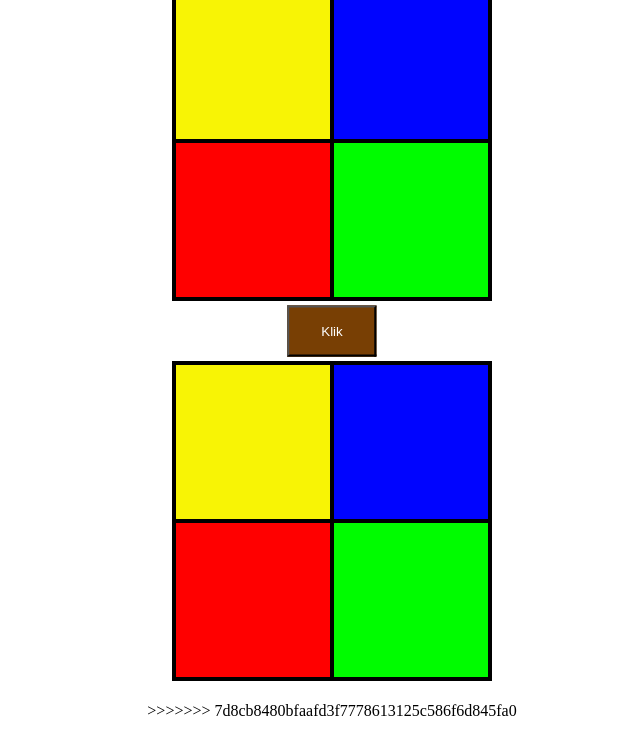
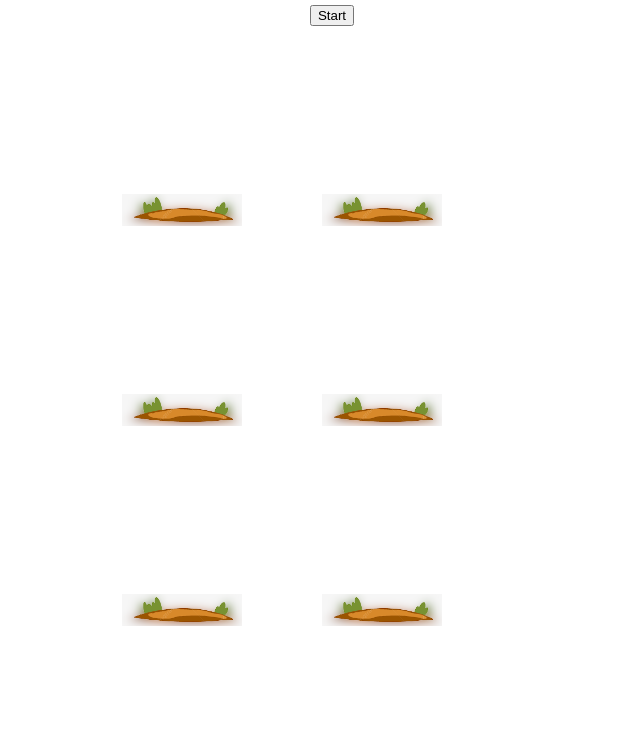
Before and after one commit to rest24/klik, a plain HTML site: page index.html in a window 1280 px wide. Shown: the part 69-800 px from the top of the page, without its empty margins (308-948 px from the left). Drawn offline with Linux system fonts and the light colour scheme.

Commit message:
menambah lagi

```diff
--- /dev/null
+++ b/css/style.css
@@ -0,0 +1,49 @@
+h1{
+    font-size: 30px;
+    text-align: center;
+    font-family: Arial;
+
+}
+
+button{
+    display: block;
+    margin: auto;
+}
+
+.container{
+    width: 450px;
+    margin: auto;
+}
+
+.taneuh{
+    width: 200px;
+    height: 200px;
+    position: relative;
+    overflow: hidden;
+    float: left;
+}
+
+.taneuh::after{
+    content: '';
+    display: block;
+    width: 150px;
+    height: 120px;
+    background: url(../img/taneuh.png) bottom center no-repeat;
+    background-size: 80%;
+    position: absolute;
+    bottom: 0;
+}
+
+.oray{
+    width: 80%;
+    height: 100%;
+    background: url(../img/oray.png) bottom center no-repeat;
+    background-size: 60%;
+    position: absolute;
+    top: 80px;
+    transition: top 0.3s;
+}
+
+.taneuh.muncul .oray{
+    top: 0;
+}
--- a/index.html
+++ b/index.html
@@ -1,177 +1,34 @@
-<<<<<<< HEAD
 <!DOCTYPE html>
 <html lang="en">
   <head>
-    <meta charset="UTF-8">
-    <meta name="viewport" content="width=device-width, initial-scale=1.0">
-    <title>Simon Berkata</title>
-    <style>
-        *{
-            margin:0;
-            box-sizing: border-box;
-        }
-
-        body{
-            height: 100vh;
-            display: grid;
-            place-items: center;
-        }
-
-        .wrapper{
-            width: 20rem;
-            height: 20rem;
-            border: 2px solid black;
-        }
-
-        .container{
-            width: 100%;
-            height: 100%;
-            display: flex;
-            flex-wrap: wrap;
-            transition: 1s;
-        }
-
-        .box{
-            width: 50%;
-            height: 50%;
-            border: 2px solid black;
-        }
-
-        #btn{
-            padding: 1rem 2rem;
-            background-color: #783f04;
-            cursor: pointer;
-            color: white;
-            position: absolute;
-            top: 50%;
-            left: 50%;
-            transform: translate(-50%,-50%);
-
-        }
-
-        .satu{
-            background-color: #f8f405;
-        }
-        .dua{
-            background-color: #0004ff;
-        }
-        .tiga{
-            background-color: #ff0000;
-        }
-        .empat{
-            background-color: #00fc00;
-        }
-
-
-    </style>
+    <meta charset="UTF-8" />
+    <meta name="viewport" content="width=device-width, initial-scale=1.0" />
+    <title>Takol Oray Kadut</title>
+    <link rel="stylesheet" href="css/style.css" />
   </head>
   <body>
-    <div class="wrapper">
+    <h1>Takol Oray Kadut</h1>
+    <button type="button" class="mulai" onclick="munculkanOray(taneuh)">Start</button>
     <div class="container">
-            <div class="box satu"></div>
-            <div class="box dua"></div>
-            <div class="box tiga"></div>
-            <div class="box empat"></div>
+      <div class="taneuh">
+        <div class="oray"></div>
       </div>
-        <button type="button" id="btn">Klik</button>
+      <div class="taneuh">
+        <div class="oray"></div>
       </div>
-    <script>
-        const btn = document.querySelector('#btn');
-        const container = document.querySelector('.container');
-        let deg = 0;
-        btn.onclick = () => {
-            deg += 90;
-            container.style.transform = 'rotate('+deg+'deg)';
-        };
-    </script>
+      <div class="taneuh">
+        <div class="oray"></div>
+      </div>
+      <div class="taneuh">
+        <div class="oray"></div>
+      </div>
+      <div class="taneuh">
+        <div class="oray"></div>
+      </div>
+      <div class="taneuh">
+        <div class="oray"></div>
+      </div>
+    </div>
+    <script src="js/script.js"></script>
   </body>
 </html>
-=======
-<!DOCTYPE html>
-<html lang="en">
-<head>
-    <meta charset="UTF-8">
-    <meta name="viewport" content="width=device-width, initial-scale=1.0">
-    <title>Cobian</title>
-    <style>
-        *{
-            margin:0;
-            box-sizing: border-box;
-        }
-
-        body{
-            height: 100vh;
-            display: grid;
-            place-items: center;
-        }
-
-        .wrapper{
-            width: 20rem;
-            height: 20rem;
-            border: 2px solid black;
-        }
-
-        .container{
-            width: 100%;
-            height: 100%;
-            display: flex;
-            flex-wrap: wrap;
-            transition: 1s;
-        }
-
-        .box{
-            width: 50%;
-            height: 50%;
-            border: 2px solid black;
-        }
-
-        #btn{
-            padding: 1rem 2rem;
-            background-color: #783f04;
-            cursor: pointer;
-            color: white;
-            position: absolute;
-            top: 50%;
-            left: 50%;
-            transform: translate(-50%,-50%);
-
-        }
-
-        .satu{
-            background-color: #f8f405;
-        }
-        .dua{
-            background-color: #0004ff;
-        }
-        .tiga{
-            background-color: #ff0000;
-        }
-        .empat{
-            background-color: #00fc00;
-        }
-
-
-    </style>
-</head>
-<body>
-    <div class="wrapper">
-        <div class="container">
-            <div class="box satu"></div>
-            <div class="box dua"></div>
-            <div class="box tiga"></div>
-            <div class="box empat"></div>
-        </div>
-        <button type="button" id="btn">Klik</button>
-    </div>
-    <script>
-        const btn = document.querySelector('#btn');
-        const container = document.querySelector('.container');
-        let deg = 0;
-        btn.onclick = () => {
-            deg += 90;
-            container.style.transform = 'rotate('+deg+'deg)';
-        };
-    </script>
-</body>
-</html>
->>>>>>> 7d8cb8480bfaafd3f7778613125c586f6d845fa0
--- /dev/null
+++ b/js/script.js
@@ -0,0 +1,32 @@
+const taneuh = document.querySelectorAll(".taneuh");
+const oray = document.querySelectorAll(".oray");
+
+let taneuhSebelumnya;
+
+function randomTaneuh(taneuh) {
+  const t = Math.floor(Math.random() * taneuh.length);
+  const tRandom = taneuh[t];
+
+  if (tRandom == taneuhSebelumnya) {
+    randomTaneuh(taneuh);
+  }
+
+  taneuhSebelumnya = tRandom;
+  return tRandom;
+}
+
+function randomWaktu(min, max) {
+  return Math.round(Math.random() * (max - min) + min);
+}
+
+function munculkanOray(taneuh) {
+  const tRandom = randomTaneuh(taneuh);
+  const wRandom = randomWaktu(300, 1000);
+
+  tRandom.classList.add("muncul");
+  setTimeout(() => {
+    tRandom.classList.remove("muncul");
+    munculkanOray(taneuh);
+  }, wRandom);
+
+}
```
Also changed, not shown: img/oray.png (added), img/taneuh.png (added). Lines whose indentation alone changed are shown as unchanged.
